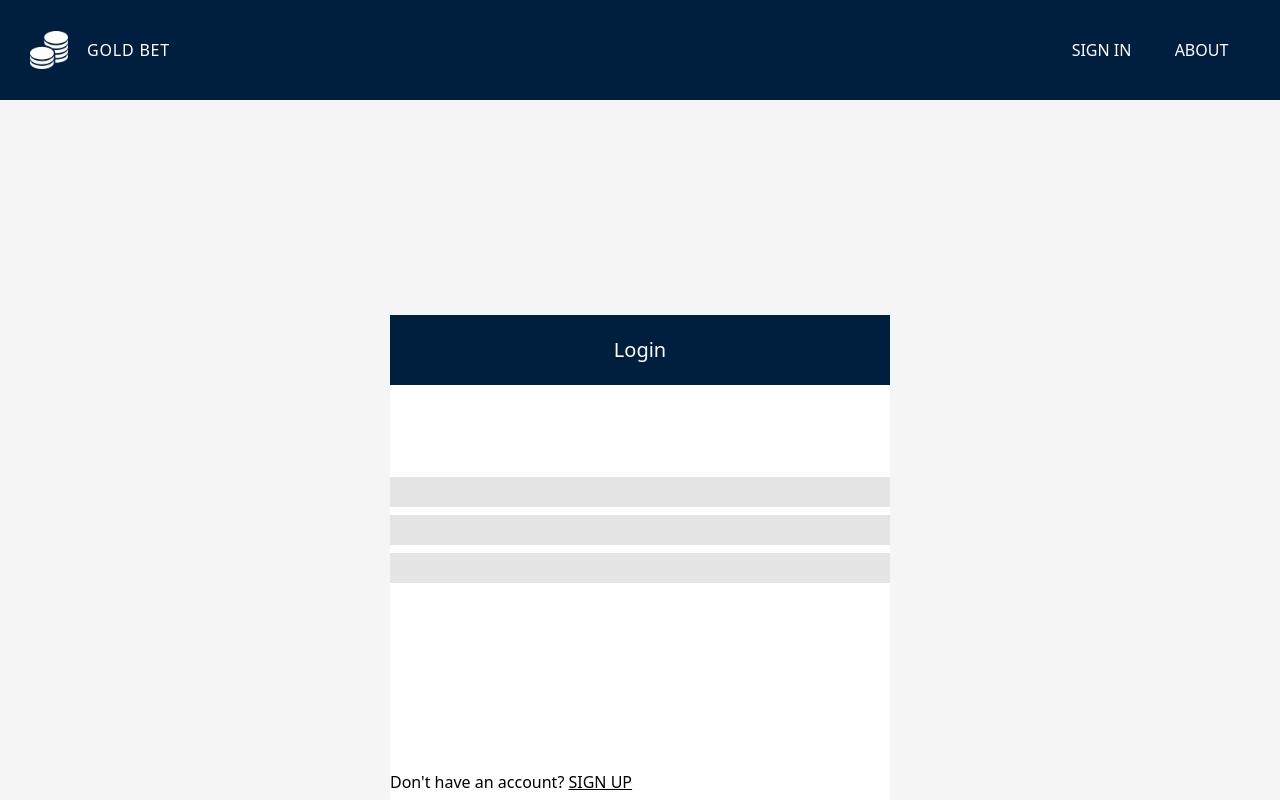
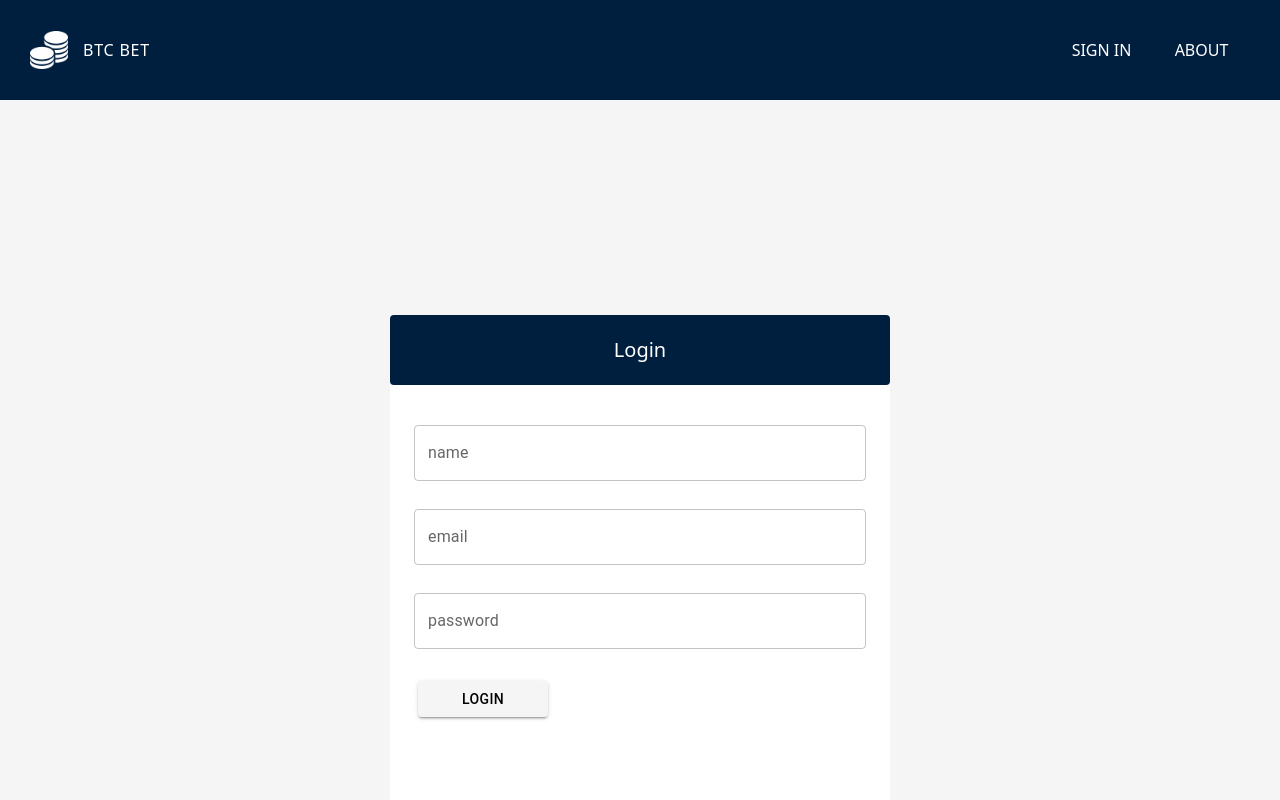
Before and after one commit to WilgotW/btc-better-frontend, a React (Vite) app: page /login in a window 1280 px wide. Built offline with nearby package versions, Linux system fonts and the light colour scheme.

Commit message:
register/login

```diff
--- a/index.html
+++ b/index.html
@@ -9,7 +9,7 @@
       href="./src/assets/gold-better-logo3-fixed.png"
     />
     <meta name="viewport" content="width=device-width, initial-scale=1.0" />
-    <title>Gold Better</title>
+    <title>BTC Better</title>
   </head>
   <body>
     <div id="root"></div>
--- a/src/App.tsx
+++ b/src/App.tsx
@@ -7,7 +7,6 @@ import Login from "./pages/Login/Login";
 import { BrowserRouter, Routes, Route } from "react-router-dom";
 import Register from "./pages/Register/Register";
 import About from "./pages/About/About";
-import { useEffect, useState } from "react";
 
 function App() {
   return (
--- a/src/components/Navbar.tsx
+++ b/src/components/Navbar.tsx
@@ -13,11 +13,11 @@ export default function Navbar() {
     <div className="relative w-[100%] h-[100px] bg-nvb flex justify-left items-center">
       <div
         onClick={() => goto("/")}
-        className="flex justify-between w-[140px] h-[38px] z-10 bg-nvb ml-[30px] cursor-pointer"
+        className="flex justify-between w-[120px] h-[38px] z-10 bg-nvb ml-[30px] cursor-pointer"
       >
         <img className="white-image" src={icon} alt="icon" />
         <div className="h-[100%] flex items-center pl-[10px]">
-          <h2 className="text-white tracking-wider">GOLD BET</h2>
+          <h2 className="text-white tracking-wider">BTC BET</h2>
         </div>
       </div>
       <div className="w-[200px] h-[50px] absolute right-0 flex justify-around items-center text-white mr-[30px]">
--- a/src/components/ui/InputBar.tsx
+++ b/src/components/ui/InputBar.tsx
@@ -4,14 +4,19 @@ interface IProps {
   width: number;
   height: number;
   color: string;
+  isPassword: boolean;
 }
 
 export default function InputBar({
-  width = 100,
-  height = 25,
+  width,
+  height,
   color = "bg-white",
+  isPassword = false,
 }: IProps) {
   return (
-    <input className={`w-[${width}px] h-[${height}px] ${color}`} type="text" />
+    <input
+      type={isPassword ? "password" : "text"}
+      className={`w-[${width}px] h-[${height}px] ${color}`}
+    />
   );
 }
--- a/src/pages/Login/Login.tsx
+++ b/src/pages/Login/Login.tsx
@@ -1,21 +1,42 @@
 import InputBar from "../../components/ui/InputBar";
+import TextField from "@mui/material/TextField";
+import Button from "@mui/material/Button";
+import { Link } from "react-router-dom";
 
 export default function Login() {
   return (
-    <div className="w-[100%] h-[1000px] flex justify-center items-center">
+    <div className="w-[100%] h-[1000px] flex justify-center items-center rounded">
       <div className="flex flex-col">
-        <div className="bg-nvb text-white p-[20px] flex justify-center">
+        <div className="bg-nvb text-white p-[20px] flex justify-center rounded">
           <h1 className="text-[20px]">Login</h1>
         </div>
-        <div className="flex flex-col gap-1 w-[500px] h-[500px] bg-white justify-around">
-          <div className="flex flex-col gap-2">
-            <InputBar width={20} height={30} color="bg-g1" />
-            <InputBar width={250} height={30} color="bg-g1" />
-            <InputBar width={250} height={30} color="bg-g1" />
+        <div className="flex flex-col w-[500px] h-[500px] bg-white relative pt-6">
+          <div className="flex flex-col w-[100%] gap-3">
+            <div className="pl-6 pt-4 pr-6 flex flex-col">
+              <TextField label="name" type="text" variant="outlined" />
+            </div>
+            <div className="pl-6 pt-4 pr-6 flex flex-col">
+              <TextField label="email" type="text" variant="outlined" />
+            </div>
+            <div className="pl-6 pt-4 pr-6 flex flex-col">
+              <TextField label="password" type="password" variant="outlined" />
+            </div>
           </div>
-          <div>
+          <div className="w-[100%] h-[100px] items-center flex pl-7">
+            <Button
+              style={{ background: "#F5F5F5", color: "black", width: "130px" }}
+              variant="contained"
+              color="primary"
+            >
+              Login
+            </Button>
+          </div>
+          <div className="w-[100%] flex p-6 absolute bottom-3">
             <span>
-              Don't have an account? <u>SIGN UP</u>
+              Don't have an account?{" "}
+              <u>
+                <Link to={"/register"}>SIGN UP</Link>
+              </u>
             </span>
           </div>
         </div>
--- a/src/pages/Register/Register.tsx
+++ b/src/pages/Register/Register.tsx
@@ -1,9 +1,46 @@
 import React from "react";
+import TextField from "@mui/material/TextField";
+import Button from "@mui/material/Button";
+import { Link } from "react-router-dom";
 
 export default function Register() {
   return (
-    <div>
-      <h1>Register</h1>
+    <div className="w-[100%] h-[1000px] flex justify-center items-center rounded">
+      <div className="flex flex-col">
+        <div className="bg-nvb text-white p-[20px] flex justify-center rounded">
+          <h1 className="text-[20px]">Register</h1>
+        </div>
+        <div className="flex flex-col w-[500px] h-[500px] bg-white relative pt-6">
+          <div className="flex flex-col w-[100%] gap-3">
+            <div className="pl-6 pt-4 pr-6 flex flex-col">
+              <TextField label="name" type="text" variant="outlined" />
+            </div>
+            <div className="pl-6 pt-4 pr-6 flex flex-col">
+              <TextField label="email" type="text" variant="outlined" />
+            </div>
+            <div className="pl-6 pt-4 pr-6 flex flex-col">
+              <TextField label="password" type="password" variant="outlined" />
+            </div>
+          </div>
+          <div className="w-[100%] h-[100px] items-center flex pl-7">
+            <Button
+              style={{ background: "#F5F5F5", color: "black", width: "130px" }}
+              variant="contained"
+              color="primary"
+            >
+              Register
+            </Button>
+          </div>
+          <div className="w-[100%] flex p-6 absolute bottom-3">
+            <span>
+              Already have an account?{" "}
+              <u>
+                <Link to={"/register"}>SIGN IN</Link>
+              </u>
+            </span>
+          </div>
+        </div>
+      </div>
     </div>
   );
 }
```
Also changed, not shown: package.json (+6 -1 lines), 1 other file (tests, documents, lock files or other folders).
